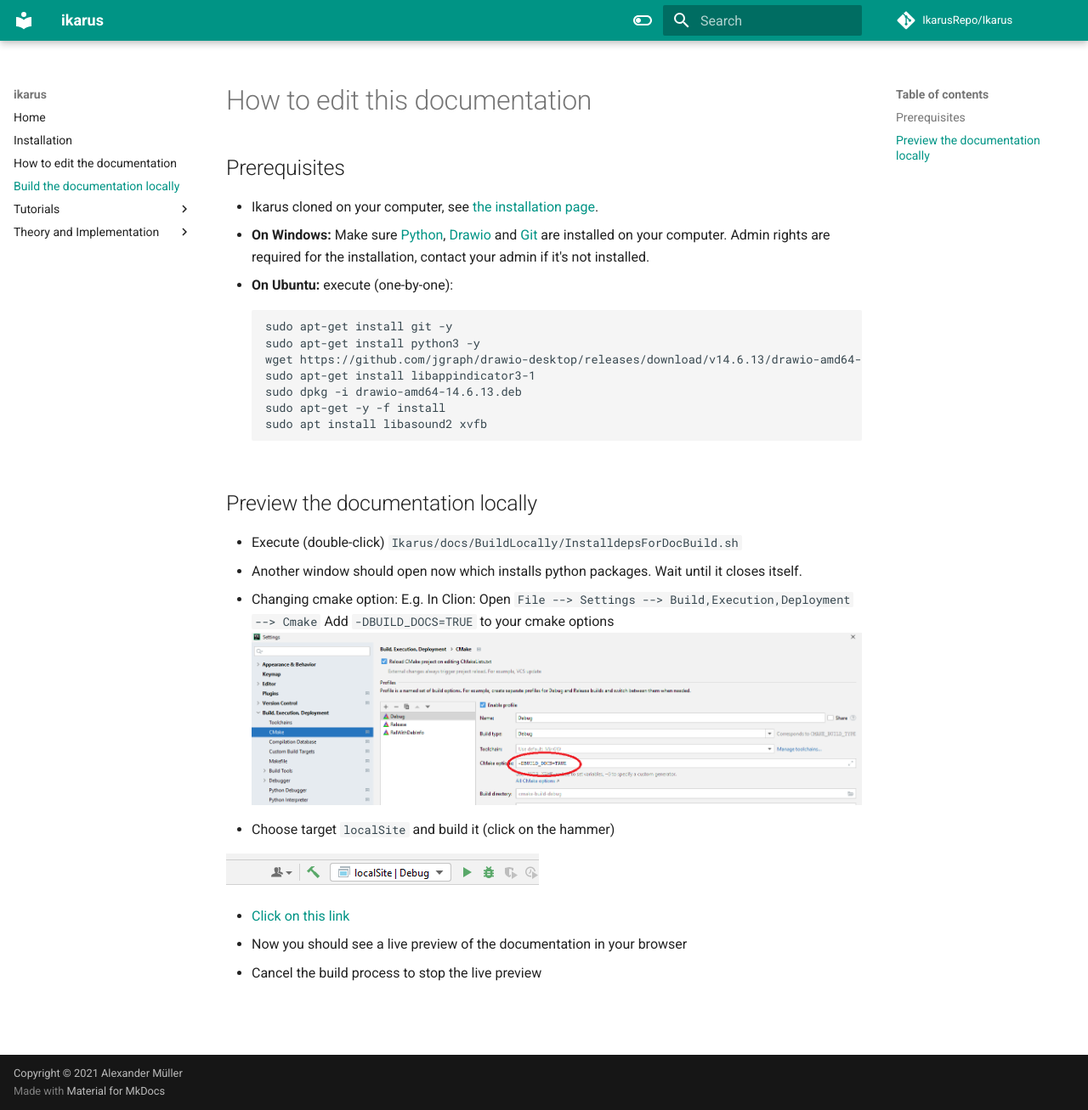
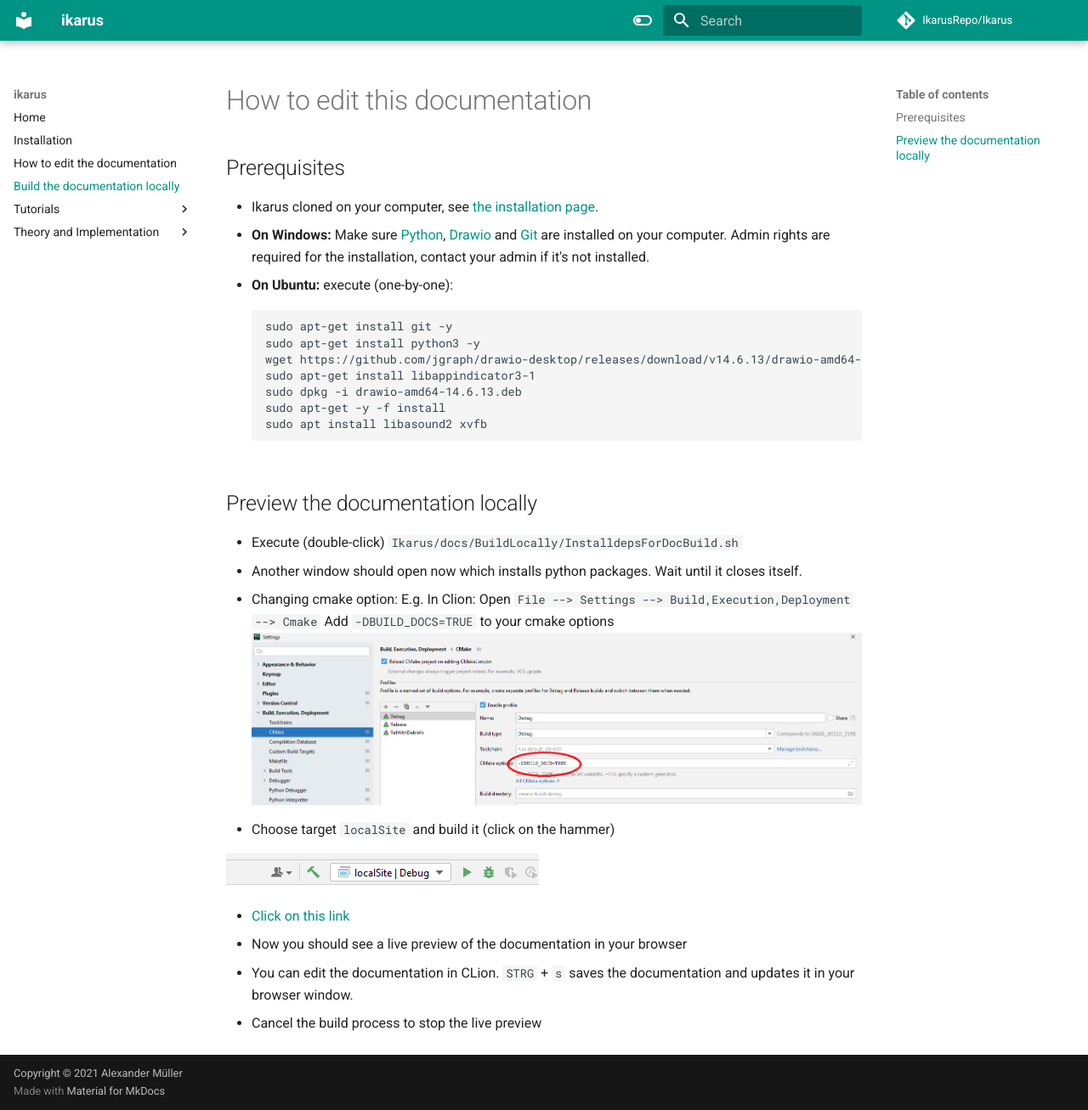
Before and after one commit to ikarus-project/ikarus, an MkDocs documentation site: the page built from docs/website/BuildTheDocumentationLocally.md, in a window 1280 px wide and 1307 px high. Shown: the whole window at 85% size. Built offline with MkDocs 1.6.1 and Material for MkDocs 9.7.7, drawn with Linux system fonts in a browser that asks for light colours; comment, search, counter and statistics services are not loaded.

Commit message:
Added a hint in local documentation build

```diff
--- a/docs/website/BuildTheDocumentationLocally.md
+++ b/docs/website/BuildTheDocumentationLocally.md
@@ -31,4 +31,6 @@ sudo apt install libasound2 xvfb
 
 - [Click on this link](http://127.0.0.1:8000/)
 - Now you should see a live preview of the documentation in your browser
+- You can edit the documentation in CLion. `STRG` + `s` saves the documentation and updates it in
+  your browser window.
 - Cancel the build process to stop the live preview
```
